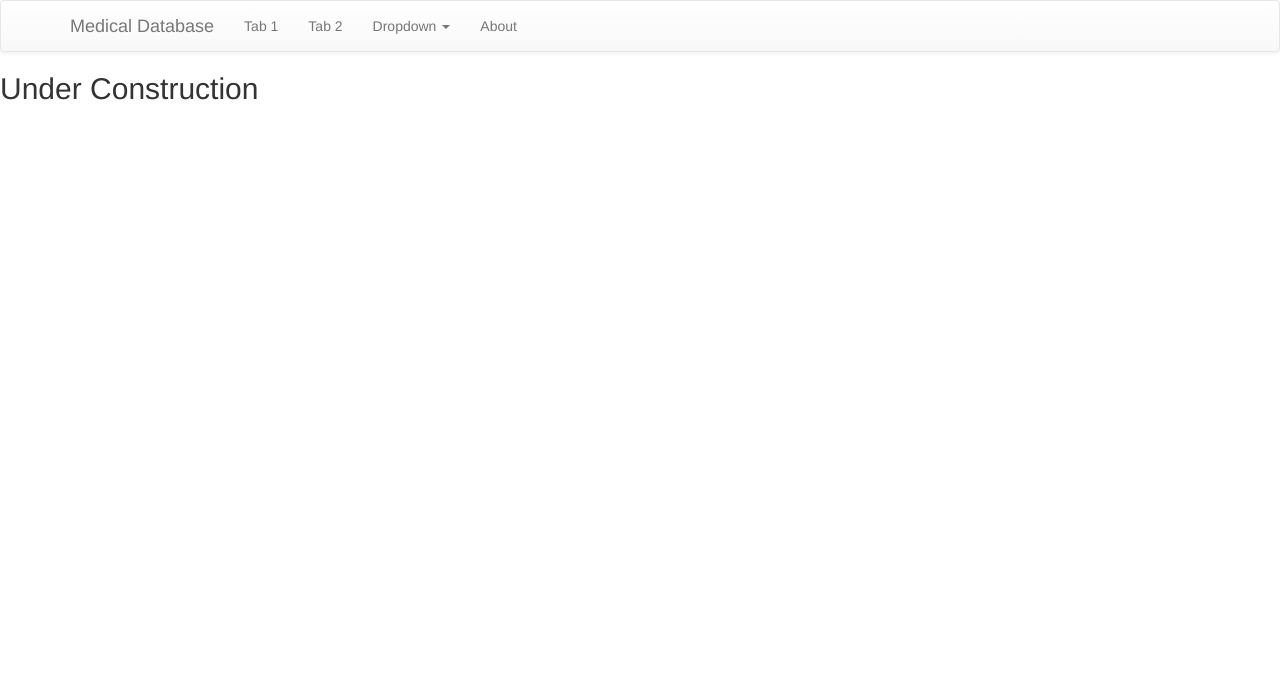
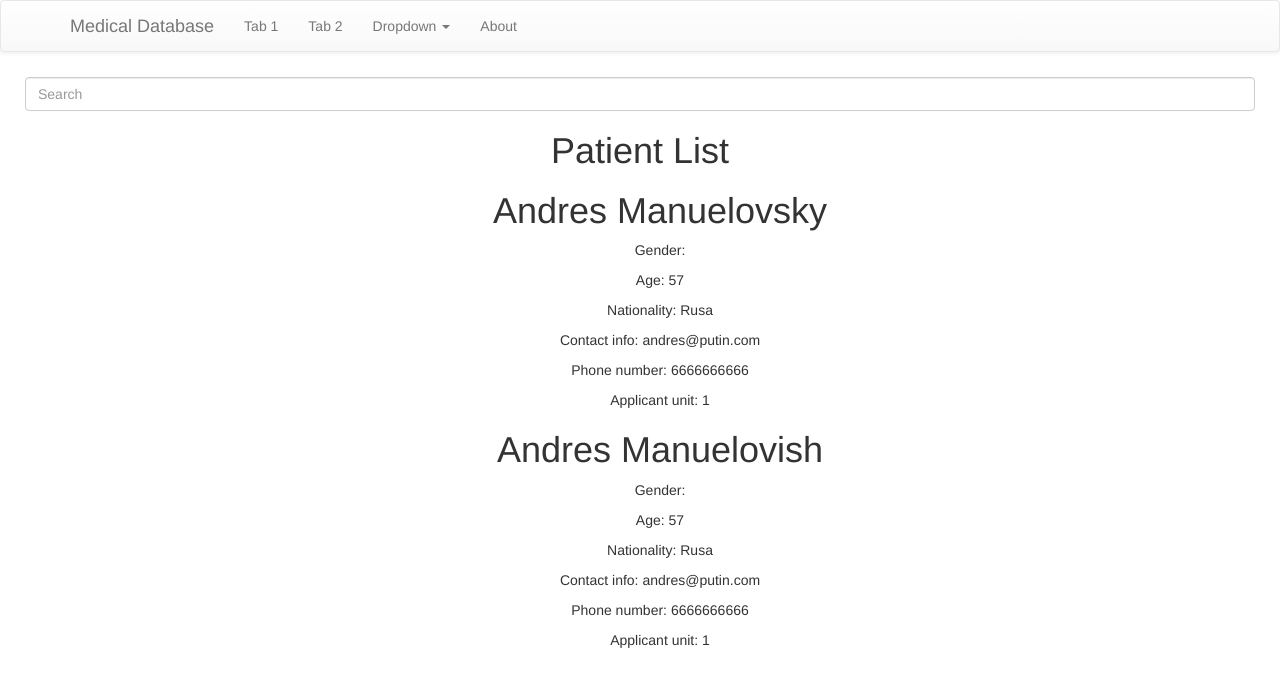
Before and after one commit to brfff10/Proyecto_Topicos, a React (Create React App) app in the folder react-test/: page /patients in a window 1280 px wide. Shown: the top 686 px of the page. Built offline with nearby package versions, Linux system fonts and the light colour scheme; no server answers.

Commit message:
Added view page for patients and filter, also about page

```diff
--- a/react-test/package.json
+++ b/react-test/package.json
@@ -8,7 +8,8 @@
     "react-bootstrap": "^0.32.1",
     "react-dom": "^16.3.2",
     "react-router-dom": "^4.2.2",
-    "react-scripts": "1.1.4"
+    "react-scripts": "1.1.4",
+    "styled-components": "^3.3.0"
   },
   "scripts": {
     "start": "react-scripts start",
--- a/react-test/src/App.js
+++ b/react-test/src/App.js
@@ -3,6 +3,7 @@ import { BrowserRouter  as Router, Route, Link } from 'react-router-dom';
 import NavbarParent from './components/NavBar/NavBarParent';
 import HomeScreen from './components/HomeScreen/HomeScreen'
 import PatientInfoRequests from './components/PatientInfoRequests/PatientInfoRequests';
+import About from './components/About/About';
 
 const App = () => (
   <Router>
@@ -12,11 +13,12 @@ const App = () => (
       <Route exact path="/" component={HomeScreen} />
       <Route path="/about" component={About} />
       <Route path="/topics" component={Topics} />
-      <Route path="/requests" component={PatientInfoRequests} />
+      <Route path="/requests" component={UnderConstruction} />
       <Route path="/tab1" component={UnderConstruction} />
       <Route path="/tab2" component={UnderConstruction} />
       <Route path="/profile" component={UnderConstruction} />
-      <Route path="/patients" component={UnderConstruction} />
+      <Route path="/patients" component={PatientInfoRequests} />
+      <Route path="/patients/:id" component={UnderConstruction} />
     </div>
   </Router>
 );
@@ -27,11 +29,6 @@ const UnderConstruction = () => (
   </div>
 );
 
-const About = () => (
-  <div>
-    <h2>About</h2>
-  </div>
-);
 
 const Topics = ({ match }) => (
   <div>
--- /dev/null
+++ b/react-test/src/components/About/About.js
@@ -0,0 +1,14 @@
+import React, { Component } from 'react';
+
+class About extends Component{
+    render(){
+        return(
+            <div>
+                <h1> About </h1>
+                <p> This website was done for the class of bioengineering, some parts in React mostly in tears</p>
+            </div>
+        )
+    }
+};
+
+export default About;
--- a/react-test/src/components/PatientInfoRequests/PatientInfoRequests.js
+++ b/react-test/src/components/PatientInfoRequests/PatientInfoRequests.js
@@ -1,9 +1,73 @@
 import React, { Component } from 'react';
+import styled from 'styled-components';
+import PatientList from './PatientList/PatientList';
+
+const PatientContainerStyle = styled.div`
+    text-align: center;
+    margin: 25px;
+
+`;
 
 class PatientInfoRequests extends Component {
+    constructor(props){
+        super(props);
+        this.state = {
+            searchResults: [],
+            patients: []
+        }
+        this.filterList = this.filterList.bind(this);
+    }
+    componentDidMount() {
+        this.getItems();
+        var testPatients=[{
+            first_name : 'Andres',
+            last_name: 'Manuelovsky',
+            age: 57,
+            nationality: 'Rusa',
+            contact_info: 'andres@putin.com',
+            phone_number: '6666666666',
+            applicant_unit: '1'
+        },{
+            first_name : 'Andres',
+            last_name: 'Manuelovish',
+            age: 57,
+            nationality: 'Rusa',
+            contact_info: 'andres@putin.com',
+            phone_number: '6666666666',
+            applicant_unit: '1'
+        }];
+        this.setState({patients: testPatients, searchResults: testPatients})
+    }
+    getItems(){
+        fetch('http://localhost:8000/api/patients/')
+            .then(results => results.json())
+            .then(results => this.setState({patients: results}));
+    }
+    filterList(event){
+        var updatedList = this.state.patients;
+        updatedList = updatedList.filter(function(item){
+            return item.last_name.toLowerCase().search(
+              event.target.value) !== -1;
+        });
+        this.setState({searchResults: updatedList});
+        event.preventDefault();
+    }
+    preventReload(event){
+        event.preventDefault();
+    }
     render(){
         return(
-            <p> Under construction... </p>
+            <PatientContainerStyle>
+                <div>
+                    <form onSubmit={this.preventReload}>
+                        <fieldset className="form-group">
+                            <input type="text" className="form-control form-control-lg" placeholder="Search" onChange={this.filterList}/>
+                        </fieldset>
+                    </form>
+                </div>
+                <h1>Patient List</h1>
+                <PatientList patients={this.state.searchResults}/>
+            </PatientContainerStyle>
         )
     }
 }
--- a/react-test/src/components/PatientInfoRequests/PatientList/PatientList.js
+++ b/react-test/src/components/PatientInfoRequests/PatientList/PatientList.js
@@ -3,31 +3,20 @@ import React, { Component } from 'react';
 class PatientList extends Component {
     constructor(props){
         super(props);
-        this.state = {
-            'patients': []
-        }
-    }
-    componentDidMount() {
-        this.getItems();
-    }
-    getItems(){
-        fetch('http://localhost:8000/api/patients/')
-            .then(results => results.json())
-            .then(results => this.setState({'patients': results}));
     }
     render(){
         return (
             <ul>
-                {this.state.patients.map(function(patient, index){
+                {this.props.patients.map(function(patient, index){
                     return (
                         <div key={index}>
                             <h1>{patient.first_name} {patient.last_name}</h1>
-                            <p>{patient.gender}</p>
-                            <p>{patient.age}</p>
-                            <p>{patient.nationality}</p>
-                            <p>{patient.contact_info}</p>
-                            <p>{patient.phone_number}</p>
-                            <p>{patient.applicant_unit}</p>
+                            <p>Gender: {patient.gender}</p>
+                            <p>Age: {patient.age}</p>
+                            <p>Nationality: {patient.nationality}</p>
+                            <p>Contact info: {patient.contact_info}</p>
+                            <p>Phone number: {patient.phone_number}</p>
+                            <p>Applicant unit: {patient.applicant_unit}</p>
                         </div>
                     )
                 })}
--- /dev/null
+++ b/react-test/src/components/Profile/Profile.js
@@ -0,0 +1 @@
+import React, { Component } from 'react';
```
Also changed, not shown: react-test/src/components/PatientInfoRequests/MenuBar/MenuBar.js (added, +37 -0 lines), react-test/src/components/PatientInfoRequests/SearchBar/SearchBar.js (added, +18 -0 lines), 1 other file (tests, documents, lock files or other folders).
